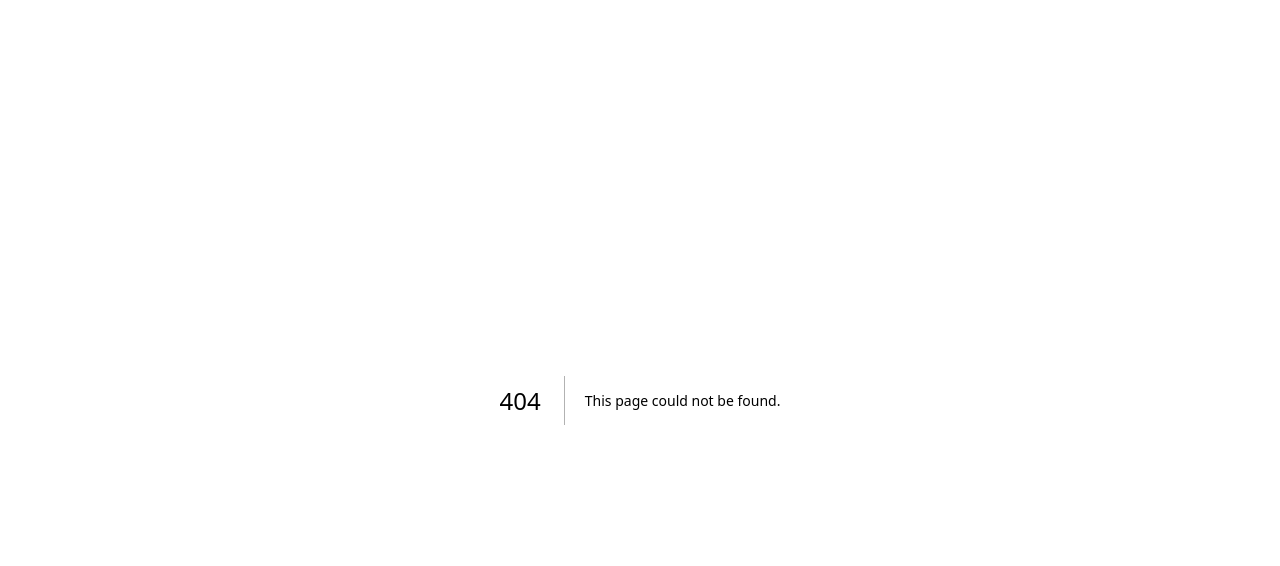
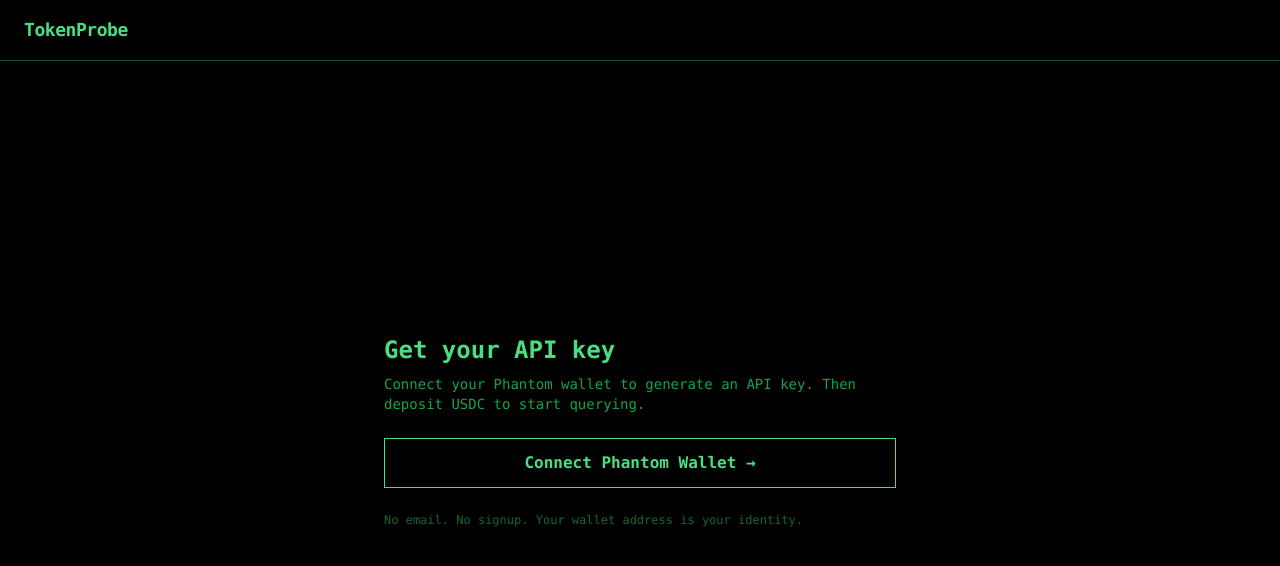
Before and after one commit to cnohall/ageto, a Next.js app: page /get-started in a window 1280 px wide. Before the commit this address had no page. Shown: the top 566 px of the page. Built offline with nearby package versions, Linux system fonts and the light colour scheme.

Commit message:
add get-started page with Phantom wallet connect

```diff
--- /dev/null
+++ b/app/get-started/page.tsx
@@ -0,0 +1,182 @@
+"use client";
+
+import { useState } from "react";
+
+type KeyData = {
+  key: string;
+  balance_usd: number;
+  treasury_wallet: string;
+  deposit_instructions: string;
+};
+
+declare global {
+  interface Window {
+    solana?: {
+      isPhantom?: boolean;
+      connect: () => Promise<{ publicKey: { toString: () => string } }>;
+    };
+  }
+}
+
+export default function GetStarted() {
+  const [step, setStep] = useState<"connect" | "loading" | "done" | "error">("connect");
+  const [keyData, setKeyData] = useState<KeyData | null>(null);
+  const [errorMsg, setErrorMsg] = useState("");
+  const [copied, setCopied] = useState(false);
+
+  async function connectWallet() {
+    if (!window.solana?.isPhantom) {
+      window.open("https://phantom.app", "_blank");
+      return;
+    }
+
+    setStep("loading");
+
+    try {
+      const resp = await window.solana.connect();
+      const wallet = resp.publicKey.toString();
+
+      const res = await fetch(`/api/keys?wallet=${wallet}`);
+      const data = await res.json();
+
+      if (!res.ok) throw new Error(data.error ?? "Failed to get API key");
+
+      setKeyData(data);
+      setStep("done");
+    } catch (err) {
+      setErrorMsg(err instanceof Error ? err.message : "Something went wrong");
+      setStep("error");
+    }
+  }
+
+  function copyKey() {
+    if (!keyData) return;
+    navigator.clipboard.writeText(keyData.key);
+    setCopied(true);
+    setTimeout(() => setCopied(false), 2000);
+  }
+
+  return (
+    <main className="min-h-screen bg-black text-green-400 font-mono flex flex-col">
+      {/* Nav */}
+      <nav className="border-b border-green-900 px-6 py-4">
+        <a href="/" className="text-green-400 font-bold text-lg tracking-tight">
+          TokenProbe
+        </a>
+      </nav>
+
+      <div className="flex-1 flex items-center justify-center px-6">
+        <div className="w-full max-w-lg space-y-6">
+
+          {step === "connect" && (
+            <>
+              <div>
+                <h1 className="text-2xl font-bold mb-2">Get your API key</h1>
+                <p className="text-green-600 text-sm">
+                  Connect your Phantom wallet to generate an API key. Then deposit USDC to start querying.
+                </p>
+              </div>
+              <button
+                onClick={connectWallet}
+                className="w-full border border-green-400 px-6 py-3 hover:bg-green-400 hover:text-black transition-colors font-bold"
+              >
+                Connect Phantom Wallet →
+              </button>
+              <p className="text-green-800 text-xs">
+                No email. No signup. Your wallet address is your identity.
+              </p>
+            </>
+          )}
+
+          {step === "loading" && (
+            <div className="text-center">
+              <div className="text-green-600 text-sm animate-pulse">
+                Connecting wallet...
+              </div>
+            </div>
+          )}
+
+          {step === "done" && keyData && (
+            <>
+              <div>
+                <h1 className="text-2xl font-bold mb-2">Your API key</h1>
+                <p className="text-green-600 text-sm">
+                  Balance: ${keyData.balance_usd.toFixed(2)} USD
+                  {keyData.balance_usd === 0 && (
+                    <span className="text-yellow-600"> — deposit USDC below to start querying</span>
+                  )}
+                </p>
+              </div>
+
+              {/* API Key */}
+              <div className="border border-green-900">
+                <div className="border-b border-green-900 px-4 py-2 text-green-600 text-xs">
+                  api key
+                </div>
+                <div className="flex items-center justify-between px-4 py-3 gap-4">
+                  <code className="text-green-400 text-sm truncate">{keyData.key}</code>
+                  <button
+                    onClick={copyKey}
+                    className="text-green-600 hover:text-green-400 text-xs whitespace-nowrap transition-colors"
+                  >
+                    {copied ? "Copied!" : "Copy"}
+                  </button>
+                </div>
+              </div>
+
+              {/* Deposit instructions */}
+              <div className="border border-green-900">
+                <div className="border-b border-green-900 px-4 py-2 text-green-600 text-xs">
+                  deposit usdc to top up
+                </div>
+                <div className="px-4 py-3 space-y-3">
+                  <p className="text-green-600 text-xs">
+                    Send USDC (SPL token) on Solana to:
+                  </p>
+                  <div className="flex items-center justify-between gap-4">
+                    <code className="text-green-400 text-xs break-all">
+                      {keyData.treasury_wallet}
+                    </code>
+                    <button
+                      onClick={() => {
+                        navigator.clipboard.writeText(keyData.treasury_wallet);
+                      }}
+                      className="text-green-600 hover:text-green-400 text-xs whitespace-nowrap transition-colors"
+                    >
+                      Copy
+                    </button>
+                  </div>
+                  <p className="text-green-800 text-xs">
+                    Minimum $5 USDC · $0.01 per API call · Balance credited within seconds
+                  </p>
+                </div>
+              </div>
+
+              {/* Quick start */}
+              <div className="border border-green-900">
+                <div className="border-b border-green-900 px-4 py-2 text-green-600 text-xs">
+                  quick start
+                </div>
+                <pre className="px-4 py-3 text-green-400 text-xs overflow-x-auto">{`curl https://tokenprobe.nohall.dev/api/token/{mint} \\
+  -H "Authorization: Bearer ${keyData.key}"`}</pre>
+              </div>
+            </>
+          )}
+
+          {step === "error" && (
+            <>
+              <div className="text-red-500 text-sm">{errorMsg}</div>
+              <button
+                onClick={() => setStep("connect")}
+                className="text-green-600 hover:text-green-400 text-sm transition-colors"
+              >
+                ← Try again
+              </button>
+            </>
+          )}
+
+        </div>
+      </div>
+    </main>
+  );
+}
--- a/app/page.tsx
+++ b/app/page.tsx
@@ -68,7 +68,7 @@ export default function Home() {
             Docs
           </a>
           <a
-            href="/api/keys"
+            href="/get-started"
             className="border border-green-700 px-3 py-1 hover:border-green-400 hover:text-green-400 transition-colors"
           >
             Get API Key →
@@ -92,7 +92,7 @@ export default function Home() {
           USDC once, query forever.
         </p>
         <a
-          href="/api/keys"
+          href="/get-started"
           className="inline-block bg-green-400 text-black font-bold px-6 py-3 hover:bg-green-300 transition-colors"
         >
           Get API Key →
```
